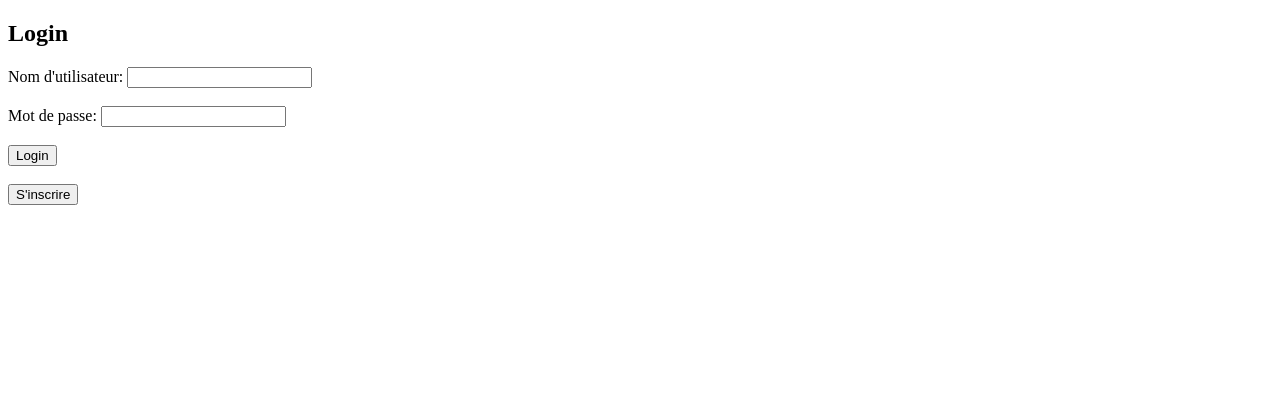
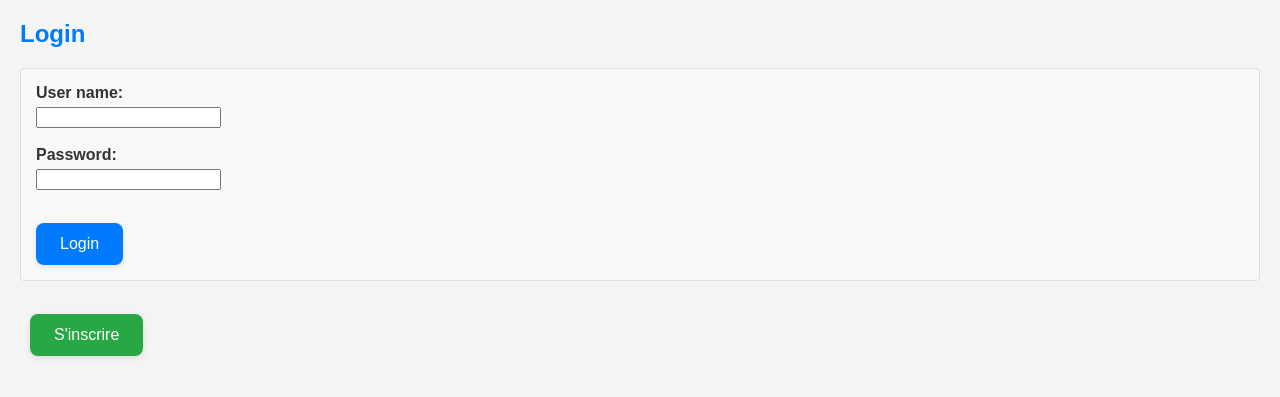
Before and after one commit to TesnimeJamali/tp-php, a PHP site: page / in a window 1280 px wide. Shown: the top 397 px of the page. Run offline with PHP 8.4, Linux system fonts and the light colour scheme.

Commit message:
Update index.php

```diff
--- a/application/index.php
+++ b/application/index.php
@@ -39,6 +39,162 @@ if ($_SERVER["REQUEST_METHOD"] == "POST") {
 <head>
     <meta charset="UTF-8">
     <meta name="viewport" content="width=device-width, initial-scale=1.0">
+        <style>
+        body {
+    font-family: sans-serif;
+    margin: 20px;
+    background-color: #f4f4f4;
+    color: #333;
+}
+
+h1 {
+    color: #007bff;
+    text-align: center;
+
+
+}
+
+h2, h3 {
+    color: #007bff;
+}
+
+.container {
+    max-width: 960px;
+    margin: 0 auto;
+    background-color: #fff;
+    padding: 20px;
+    border-radius: 8px;
+    box-shadow: 0 0 10px rgba(0, 0, 0, 0.1);
+}
+
+.form-group {
+    margin-bottom: 15px;
+}
+
+label {
+    display: block;
+    margin-bottom: 5px;
+    font-weight: bold;
+}
+
+
+.alert {
+    padding: 15px;
+    margin-bottom: 20px;
+    border-radius: 4px;
+}
+
+.alert-success {
+    background-color: #d4edda;
+    color: #155724;
+    border: 1px solid #c3e6cb;
+}
+
+.alert-danger {
+    background-color: #f8d7da;
+    color: #721c24;
+    border: 1px solid #f5c6cb;
+}
+
+table {
+    width: 100%;
+    border-collapse: collapse;
+    margin-top: 20px;
+}
+
+th, td {
+    border: 1px solid #ddd;
+    padding: 8px;
+    text-align: left;
+}
+
+th {
+    background-color: #f2f2f2;
+    font-weight: bold;
+}
+
+tr:nth-child(even) {
+    background-color: #f9f9f9;
+}
+
+
+
+.home-section {
+    margin-bottom: 30px;
+    padding: 20px;
+    background-color: #e9ecef;
+    border-radius: 8px;
+}
+
+
+form {
+    margin-top: 20px;
+    padding: 15px;
+    border: 1px solid #ddd;
+    border-radius: 4px;
+    background-color: #f9f9f9;
+}
+
+input[type="submit"],
+a button {
+    display: inline-block;
+    padding: 12px 24px;
+    border: none;
+    border-radius: 8px;
+    font-size: 1rem;
+    font-weight: 500;
+    text-align: center;
+    text-decoration: none;
+    cursor: pointer;
+    transition: background-color 0.3s ease, color 0.3s ease, box-shadow 0.3s ease;
+    box-shadow: 0 2px 6px rgba(0, 0, 0, 0.1);
+    margin-top: 15px; /* Espacement au-dessus des boutons */
+}
+
+
+input[type="submit"] {
+    background-color: #007bff;
+    color: white;
+}
+
+input[type="submit"]:hover {
+    background-color: #0056b3;
+    box-shadow: 0 3px 8px rgba(0, 0, 0, 0.15);
+}
+
+input[type="submit"]:focus {
+    outline: none;
+    box-shadow: 0 0 0 0.2rem rgba(0, 123, 255, 0.5);
+}
+
+
+a button {
+    background-color: #28a745;
+    color: white;
+}
+
+a button:hover {
+    background-color: #1e7e34;
+    box-shadow: 0 3px 8px rgba(0, 0, 0, 0.15);
+}
+
+a button:focus {
+    outline: none;
+    box-shadow: 0 0 0 0.2rem rgba(40, 167, 69, 0.5);
+}
+
+
+a button {
+    margin-left: 10px;
+}
+
+
+.error-message {
+    color: red;
+    font-size: 0.9em;
+    margin-top: 5px;
+}
+    </style>
     <title>Login</title>
 </head>
 <body>
@@ -51,10 +207,10 @@ if ($_SERVER["REQUEST_METHOD"] == "POST") {
     ?>
 
     <form action="login.php" method="POST">
-        <label for="username">Nom d'utilisateur:</label>
+        <label for="username">User name:</label>
         <input type="text" id="username" name="username" required><br><br>
 
-        <label for="password">Mot de passe:</label>
+        <label for="password">Password:</label>
         <input type="password" id="password" name="password" required><br><br>
 
         <input type="submit" value="Login">
```
